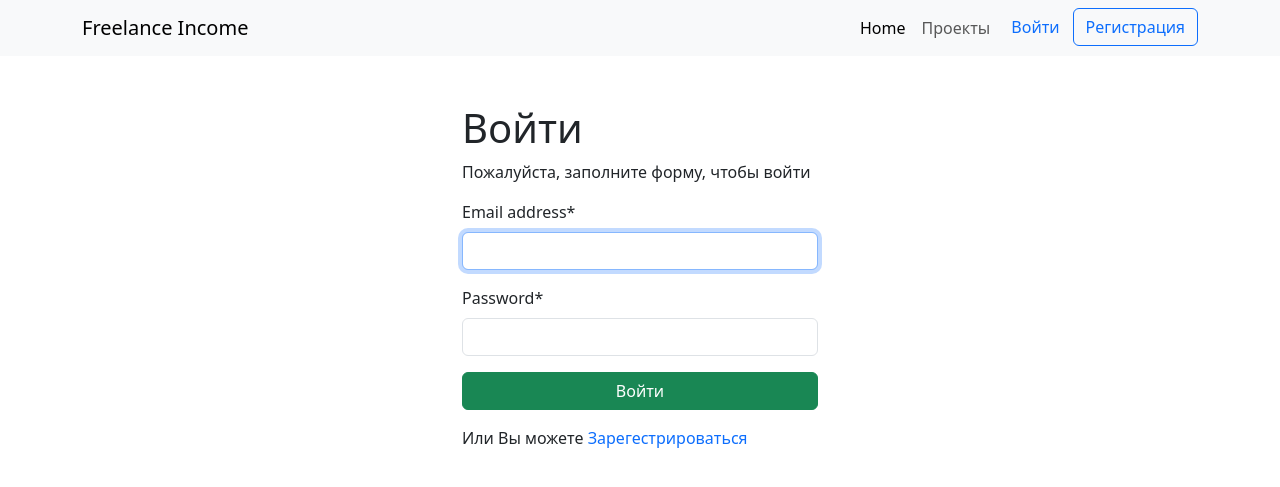
After one commit to temirlanmukatayev/fr_inc, a Django app: page /users/login/ in a window 1280 px wide. The commit adds this page. Shown: the top 487 px of the page. Run offline with Django 5.2, Linux system fonts and the light colour scheme; some libraries are stand-ins or nearby versions.

Commit message:
user login and logout ready

```diff
--- a/core/urls.py
+++ b/core/urls.py
@@ -21,6 +21,7 @@ from users import views as users_views
 
 urlpatterns = [
     path('admin/', admin.site.urls),
+    path('users/', include('django.contrib.auth.urls')),
     path('users/', include('users.urls')),
     path('', users_views.HomePageView.as_view(), name='home'),
 ]
--- a/templates/_base.html
+++ b/templates/_base.html
@@ -11,29 +11,39 @@
 
     <nav class="navbar navbar-expand-lg bg-body-tertiary">
       <div class="container">
-        <a class="navbar-brand" href="#">Awesome Website</a>
+        <a class="navbar-brand" href="{% url 'home' %}">Freelance Income</a>
         <button class="navbar-toggler" type="button" data-bs-toggle="collapse" data-bs-target="#navbarSupportedContent" aria-controls="navbarSupportedContent" aria-expanded="false" aria-label="Toggle navigation">
           <span class="navbar-toggler-icon"></span>
         </button>
         <div class="collapse navbar-collapse" id="navbarSupportedContent">
           <ul class="navbar-nav ms-auto mb-2 mb-lg-0">
             <li class="nav-item">
-              <a class="nav-link active" aria-current="page" href="#">Home</a>
+              <a class="nav-link active" aria-current="page" href="{% url 'home' %}">Home</a>
             </li>
             <li class="nav-item">
-              <a class="nav-link" href="#">About</a>
+              <a class="nav-link" href="#">Проекты</a>
             </li>
+            {% if user.is_authenticated %}
             <li class="nav-item dropdown">
               <a class="nav-link dropdown-toggle" href="#" role="button" data-bs-toggle="dropdown" aria-expanded="false">
-                {% if user.is_authenticated %}
-                  {{ user.email }}
-                {% endif %}
+                {{ user.email }}
               </a>
               <ul class="dropdown-menu  dropdown-menu-end">
-                <li><a class="dropdown-item" href="#">Cabinet</a></li>
-                <li><a class="dropdown-item" href="#">Logout</a></li>
+                <li><a class="dropdown-item" href="#">Личный кабинет</a></li>
+                <li>
+                  <a href="#" class="dropdown-item" onclick="document.getElementById('logoutForm').submit();">Выйти</a>
+                  <form id="logoutForm" action="{% url 'logout' %}" method="post">{% csrf_token %}</form>
+                </li>
               </ul>
             </li>
+            {% else %}
+            <li class="nav-item">
+              <a class="btn btn-link text-decoration-none" aria-current="page" href="{% url 'login' %}">Войти</a>
+            </li>
+            <li class="nav-item">
+              <a class="btn btn-outline-primary" aria-current="page" href="#">Регистрация</a>
+            </li>
+            {% endif %}
           </ul>
         </div>
       </div>
--- a/templates/home.html
+++ b/templates/home.html
@@ -1,10 +1,11 @@
 {% extends '_base.html' %}
 
 {% block content %}
-<div class="container">
+<div class="container mt-5 mb-5">
   <div class="row">
     <div class="col">
-      <h1 class="mt-5 mb-5 text-center">Welcome to Awesome Website</h1>
+      <h1 class="text-center">Welcome to Freelance Income platform.</h1>
+      <p class="text-center">Web platform where Customers can get their job done and Freelancers can earn money.</p>
     </div>
   </div>
 </div>
--- /dev/null
+++ b/templates/registration/login.html
@@ -0,0 +1,26 @@
+{% extends '_base.html' %}
+
+{% load crispy_forms_tags %}
+
+
+{% block title %}Войти{% endblock title %}
+
+
+{% block content %}
+<div class="container mt-5 mb-5">
+  <div class="row justify-content-center">
+    <div class="col col-md-4">
+      <h1 class="">Войти</h1>
+      <p>Пожалуйста, заполните форму, чтобы войти</p>
+      <form method="post">
+        {% csrf_token %}
+        {{ form | crispy }}
+        <input type="submit" value="Войти" class="btn btn-success w-100">
+      </form>
+      <p class="mt-3">
+        Или Вы можете <a href="#" class="text-decoration-none">Зарегестрироваться</a>
+      </p>
+    </div>
+  </div>
+</div>
+{% endblock content %}
```
Also changed, not shown: core/settings.py (+11 -0 lines).
